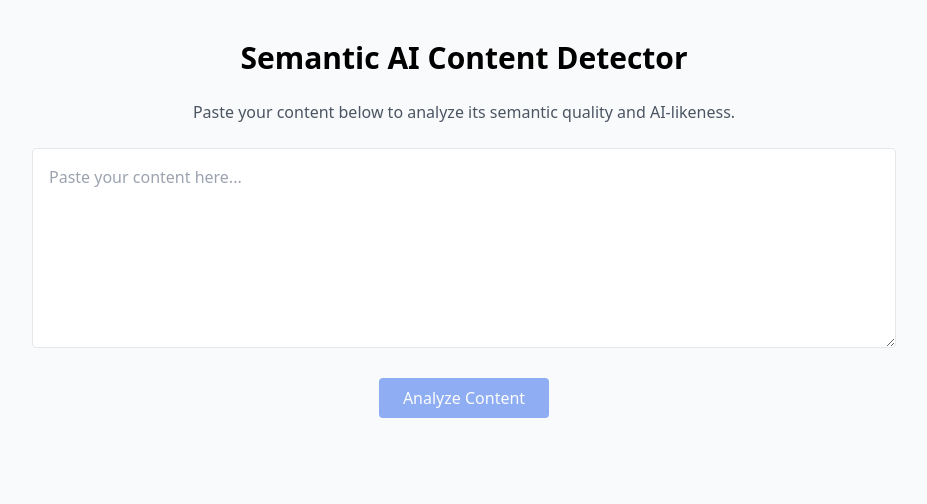
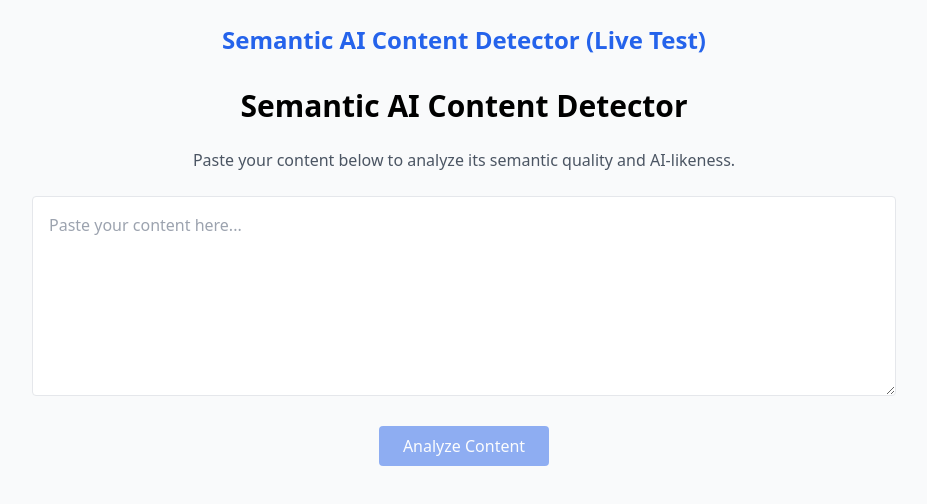
Before and after one commit to serlak2007/semantic-ai-detector, a Next.js app: page / in a window 1280 px wide. Shown: the top 504 px of the page, without its empty margins (176-1103 px from the left). Built offline with nearby package versions, Linux system fonts and the light colour scheme.

Commit message:
Update index.tsx

```diff
--- a/pages/index.tsx
+++ b/pages/index.tsx
@@ -3,6 +3,9 @@ import SemanticAIContentDetector from '@/components/SemanticAIContentDetector';
 export default function Home() {
   return (
     <main className="min-h-screen bg-gray-50 p-6">
+      <h1 className="text-2xl font-bold text-center text-blue-600 mb-4">
+        Semantic AI Content Detector (Live Test)
+      </h1>
       <SemanticAIContentDetector />
     </main>
   );
```
